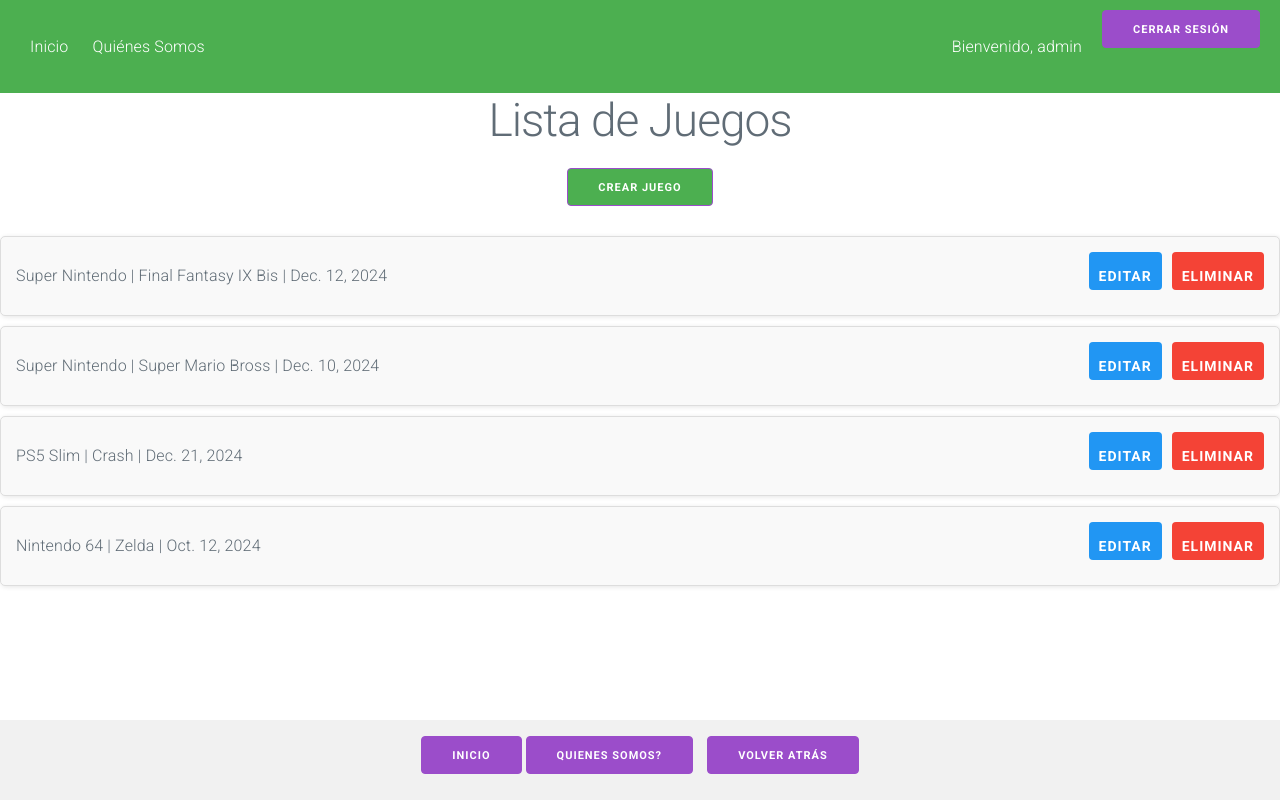
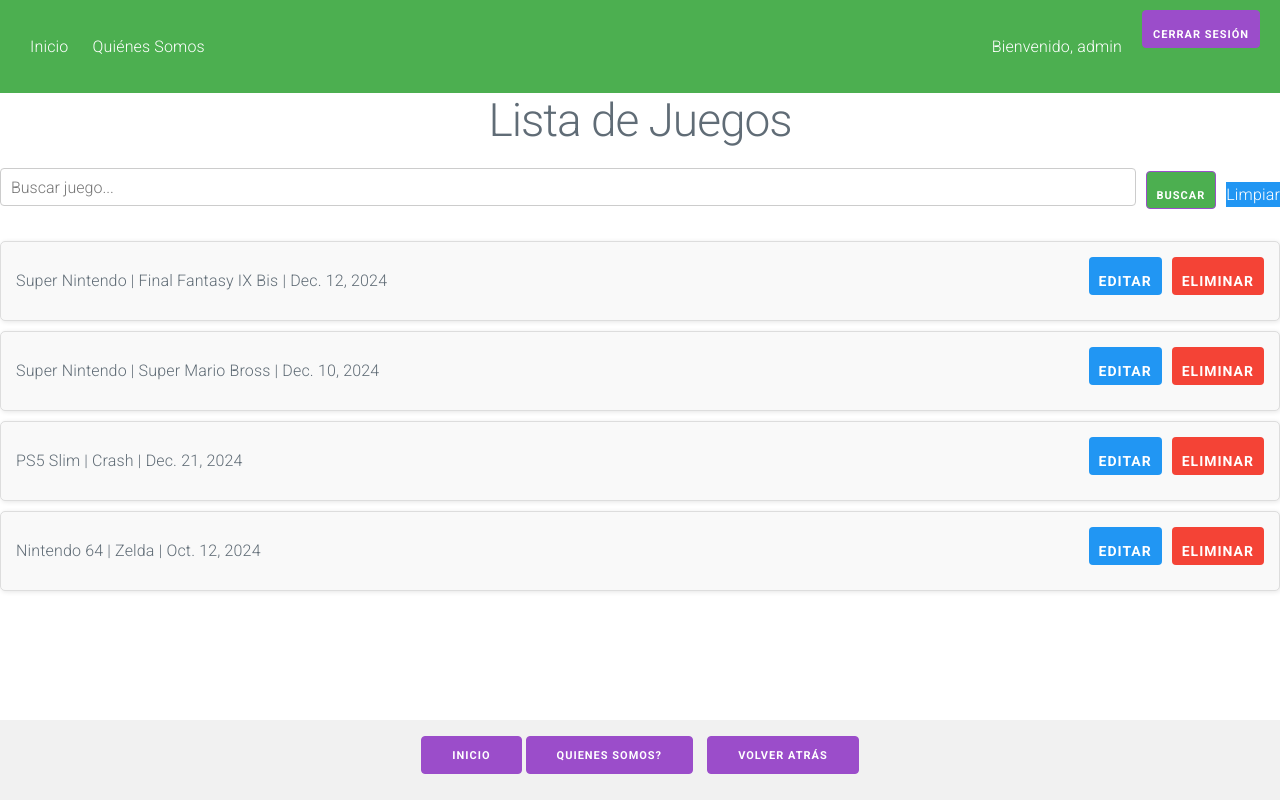
Before and after one commit to WinstonSShaw/terceraPreEntregaShaw, a Django app: page /juego/list in a window 1280 px wide. Run offline with Django 5.2, Linux system fonts and the light colour scheme; a user stored in the database is signed in; data comes from the database, SQL or seed files in the repository; both versions use the stored data as it was after the commit.

Commit message:
buscador en listas

```diff
--- a/src/consola/templates/consola/base.html
+++ b/src/consola/templates/consola/base.html
@@ -127,6 +127,46 @@
         .btn-danger:hover {
             background-color: #d32f2f;
         }
+
+        form {
+        display: flex;
+        gap: 10px;
+        align-items: center;
+        }
+
+        form input[type="text"] {
+            flex: 1;
+            padding: 5px 10px;
+            border: 1px solid #ccc;
+            border-radius: 4px;
+        }
+
+        form button {
+            padding: 5px 10px;
+            border-radius: 4px;
+            cursor: pointer;
+        }
+
+        .btn-primary {
+            background-color: #4CAF50;
+            color: white;
+        }
+
+        .btn-secondary {
+            background-color: #2196F3;
+            color: white;
+        }
+
+        .btn-danger {
+            background-color: #f44336;
+            color: white;
+        }
+
+        .btn-primary:hover,
+        .btn-secondary:hover,
+        .btn-danger:hover {
+            opacity: 0.9;
+        }
     </style>
 </head>
 <body style="text-align: center;">
--- a/src/consola/templates/consola/juego_list.html
+++ b/src/consola/templates/consola/juego_list.html
@@ -2,7 +2,11 @@
 
 {% block contenido %}
     <h1>Lista de Juegos</h1>
-    <a href="{% url 'consola:juego_create' %}"><button class="btn-primary">Crear Juego</button></a>
+    <form method="get" action="" style="margin-bottom: 20px;">
+        <input type="text" name="q" placeholder="Buscar juego..." value="{{ search_query | default:'' }}">
+        <button type="submit" class="btn-primary">Buscar</button>
+        <a href="{% url 'consola:juego_list' %}" class="btn-secondary">Limpiar</a>
+    </form>
     <ul class="styled-list">
         {% for juego in juegos %}
             <li>
@@ -12,6 +16,8 @@
                     <a href="{% url 'consola:juego_delete' juego.pk %}"><button class="btn-danger">Eliminar</button></a>
                 </div>
             </li>
+        {% empty %}
+            <li>No se encontraron juegos que coincidan con tu búsqueda.</li>
         {% endfor %}
     </ul>
 {% endblock contenido %}
--- a/src/consola/views.py
+++ b/src/consola/views.py
@@ -16,7 +16,10 @@ def about(request):
 @login_required
 def consola_list(request):
     query = Consola.objects.all()
-    context = {"consolas": query}
+    search_query = request.GET.get('q')
+    if search_query:
+        query = query.filter(nombre__icontains=search_query)
+    context = {"consolas": query, "search_query": search_query}
     return render(request, "consola/consola_list.html", context)
 
 @login_required
@@ -53,7 +56,10 @@ def consola_delete(request, pk):
 @login_required
 def juego_list(request):
     query = Juego.objects.all()
-    context = {"juegos": query}
+    search_query = request.GET.get('q')
+    if search_query:
+        query = query.filter(nombre_juego__icontains=search_query)
+    context = {"juegos": query, "search_query": search_query}
     return render(request, "consola/juego_list.html", context)
 
 @login_required
@@ -90,7 +96,10 @@ def juego_delete(request, pk):
 @login_required
 def jugador_list(request):
     query = Jugador.objects.all()
-    context = {"jugadores": query}
+    search_query = request.GET.get('q')
+    if search_query:
+        query = query.filter(dni__icontains=search_query)
+    context = {"jugadores": query, "search_query": search_query}
     return render(request, "consola/jugador_list.html", context)
 
 @login_required
```
Also changed, not shown: src/consola/templates/consola/consola_list.html (+7 -1 lines), src/consola/templates/consola/jugador_list.html (+8 -2 lines), src/db.sqlite3.
